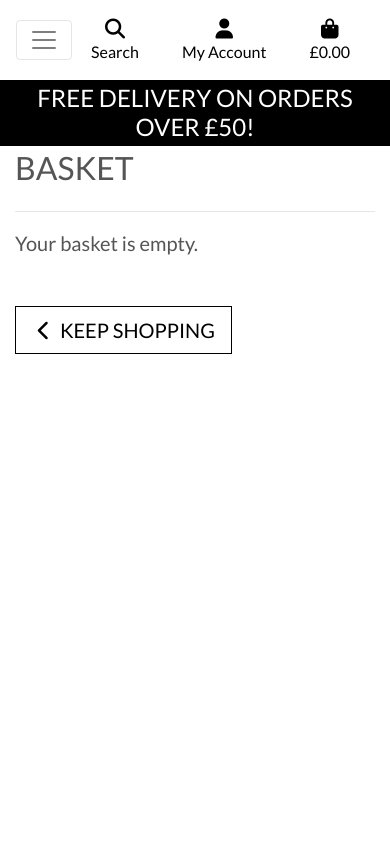
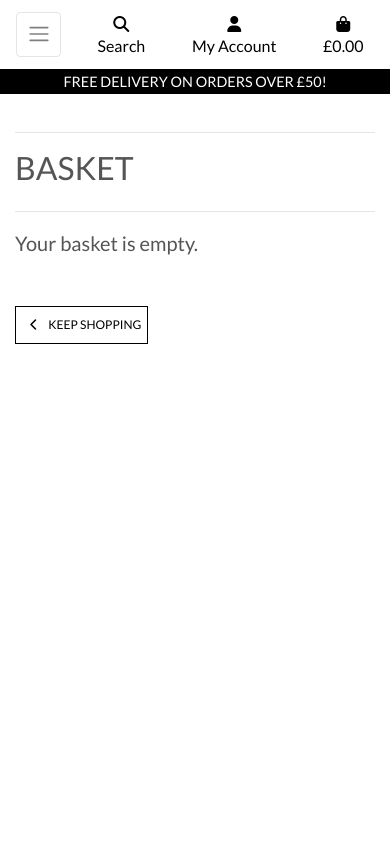
Before and after one commit to Code-Institute-Submissions/bens6477-the-fitness-lab_JanResub, a Django app: page /basket/ in a window 390 px wide. Run offline with Django 3.2, Linux system fonts and the light colour scheme; some libraries are stand-ins or nearby versions.

Commit message:
Added link to home on small screens and fixed proportional styling on login and registration pages

```diff
--- a/static/css/base.css
+++ b/static/css/base.css
@@ -265,6 +265,7 @@
     border-radius: 0;
 }
 
+
 /* fixed top navbar only on medium and up */
 @media (min-width: 992px) {
     .fixed-top-desktop-only {
@@ -289,4 +290,40 @@
     body {
         height: calc(100vh - 116px);
     }
+
+    .display-4.logo-font.text-black {
+        font-size: 2rem;
+    }
+
+    .nav-link {
+        padding: 0.15rem;
+    }
+
+    .nav-link i.fa-lg {
+        font-size: 1rem;
+    }
+
+    .navbar-toggler {
+        padding: .6rem .6rem;
+        font-size: 1rem;
+    }
+
+    #delivery-banner h4 {
+        font-size: .9rem;
+    }
+
+    .btn.btn-outline-black.rounded-0,
+    .btn.btn-black.rounded-0 {
+        padding: .375rem .375rem;
+    }
+
+    .btn.btn-outline-black.rounded-0.btn-lg,
+    .btn.btn-black.rounded-0.btn-lg {
+        padding: .375rem .375rem;
+        font-size: .75rem;
+    }
+
+    .increment-qty, .decrement-qty {
+        padding: .25rem .5rem !important;
+    }
 }
--- a/templates/allauth/account/base.html
+++ b/templates/allauth/account/base.html
@@ -4,7 +4,7 @@
     <div class="container header-container">
         <div class="overlay"></div>
         <div class="row">
-            <div class="col-6">
+            <div class="col-12 col-md-6">
                 <div class="allauth-form-inner-content">
                     {% block inner_content %}
                     {% endblock %}
--- a/templates/includes/main-nav.html
+++ b/templates/includes/main-nav.html
@@ -1,5 +1,10 @@
 <div class="collapse navbar-collapse" id="main-nav">
     <ul class="navbar-nav w-auto mx-auto">
+        <li class="nav-item d-block d-md-none">
+            <a class="logo-font font-weight-bold nav-link text-black mr-5" href="{% url 'home' %}" id="home-link">
+                Home
+            </a>
+        </li>
         <li class="nav-item dropdown">
             <a class="logo-font font-weight-bold nav-link text-black mr-5" href="#" id="all-products-link" data-toggle="dropdown" aria-haspopup="true" aria-expanded="false">
                 All Products
```
